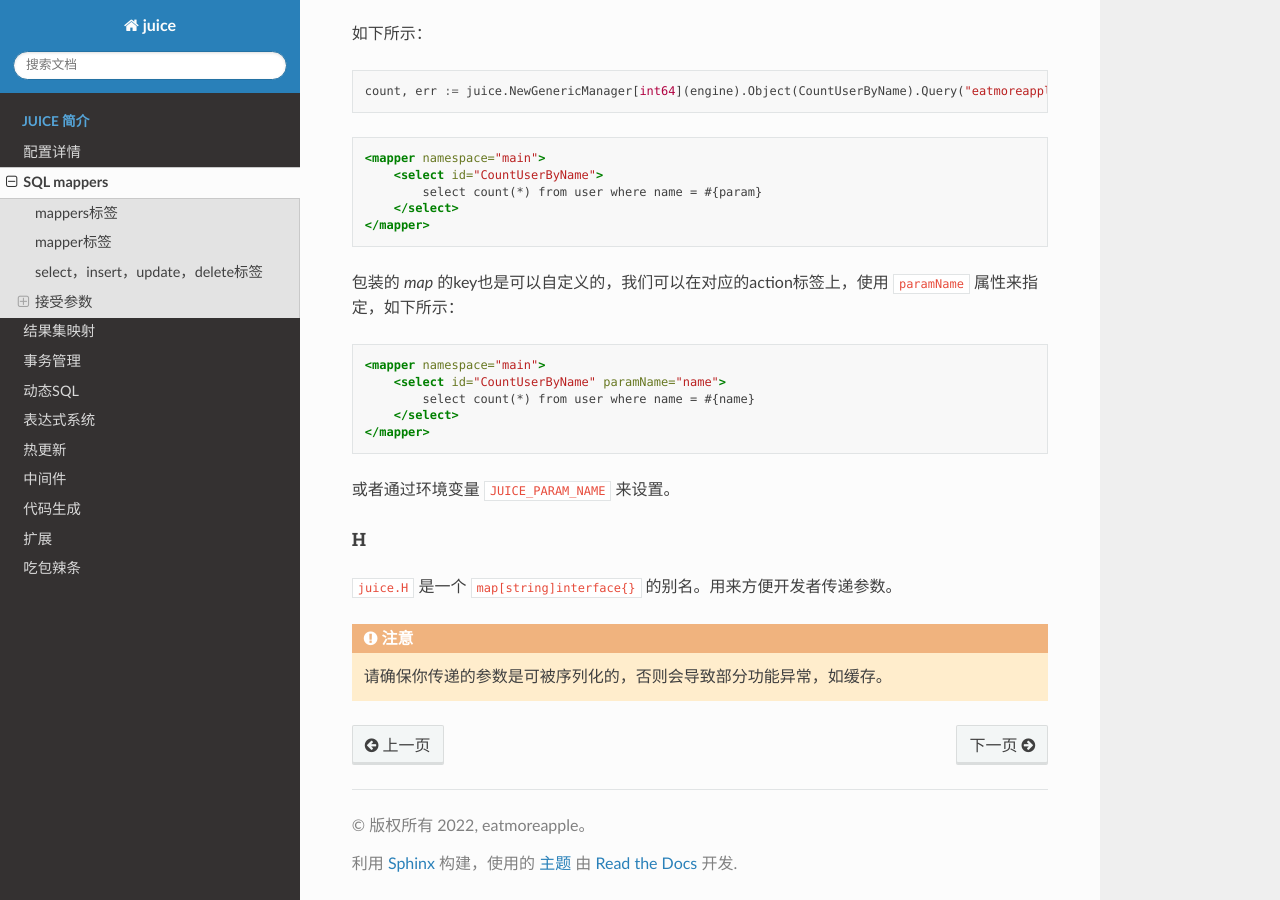
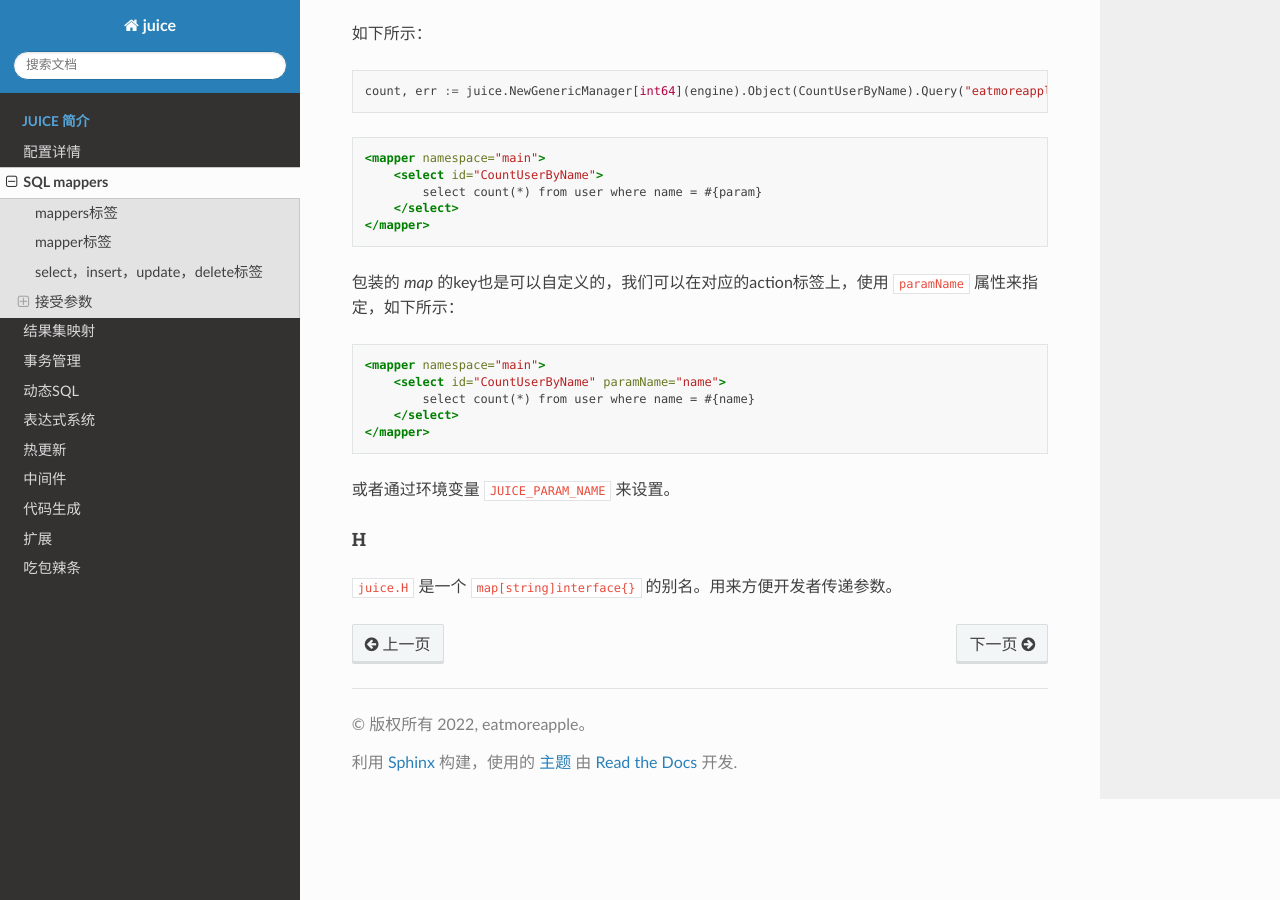
Before and after one commit to go-juicedev/juice-doc, a Sphinx documentation site: the page built from source/mappers.rst, in a window 1280 px wide and 900 px high, scrolled down 4390 px. Built offline with Sphinx 7.4.7 and the Read the Docs theme 3.1.0, drawn with Linux system fonts in a browser that asks for light colours.

Commit message:
删除过期的主食

```diff
--- a/source/mappers.rst
+++ b/source/mappers.rst
@@ -227,7 +227,3 @@ H
 """""
 
 ``juice.H`` 是一个 ``map[string]interface{}`` 的别名。用来方便开发者传递参数。
-
-
-.. attention::
-    请确保你传递的参数是可被序列化的，否则会导致部分功能异常，如缓存。
```
